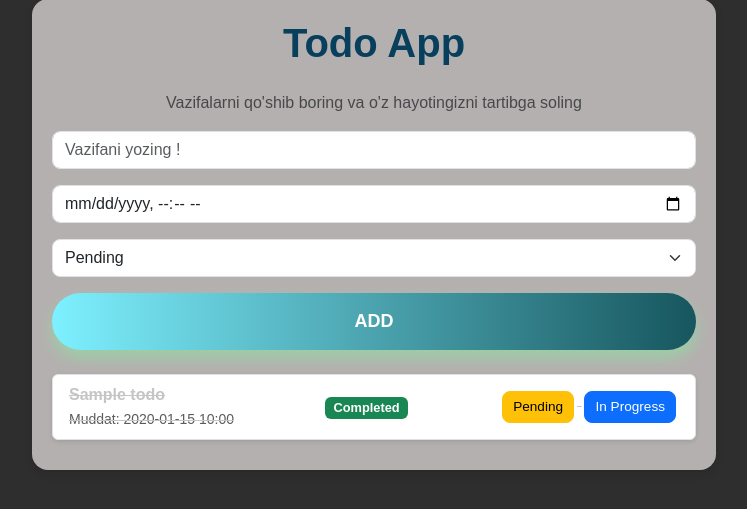
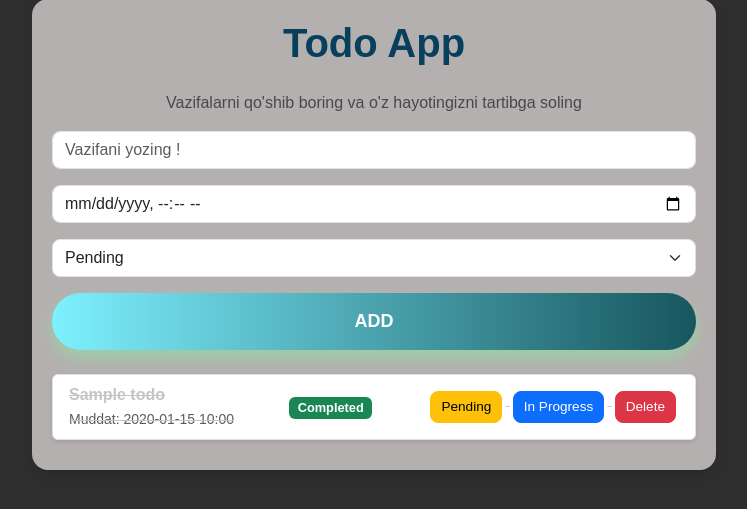
Before and after one commit to dilwodvcc/TodoApp, a PHP site: page /todos in a window 1280 px wide. Shown: the part 49-558 px from the top of the page, without its empty margins (266-1013 px from the left). Run offline with PHP 8.4, Linux system fonts and the light colour scheme; tables that the repository leaves empty or names only in its code hold one stand-in row (values such as "Sample post").

Commit message:
add delet database and view deleted

```diff
--- a/index.php
+++ b/index.php
@@ -11,3 +11,4 @@ $router->getRoute('/', [$control, 'home']);
 $router->getRoute('/todos', [$control, 'showTodos']);
 $router->getRoute('/update', [$control, 'updateTodo']);
 $router->postRoute('/todos', [$control, 'storeTodo']);
+$router->getRoute('/delete', [$control, 'deleteTodo']);
--- a/src/Control.php
+++ b/src/Control.php
@@ -38,4 +38,12 @@ class Control
         header('Location: /todos');
         exit();
     }
+    public function deleteTodo()
+    {
+        if (isset($_GET['id'])) {
+            $this->todo->delete($_GET['id']);
+        }
+        header('Location: /todos');
+        exit();
+    }
 }
--- a/src/Todo.php
+++ b/src/Todo.php
@@ -30,4 +30,10 @@ class Todo {
         $stmt->bindParam(':status', $status);
         $stmt->execute();
     }
+    public function delete($task_id) {
+        $stmt = $this->db->conn->prepare("DELETE FROM todo WHERE id = :id");
+        $stmt->bindParam(':id', $task_id);
+        $stmt->execute();
+    }
+
 }
--- a/view/home.php
+++ b/view/home.php
@@ -125,6 +125,7 @@
                         <?php if ($task['status'] !== 'in_progress'): ?>
                             <a href="/update?id=<?= $task['id'] ?>&status=in_progress" class="btn btn-primary btn-sm btn-status">In Progress</a>
                         <?php endif; ?>
+                        <a href="/delete?id=<?= $task['id'] ?>" class="btn btn-danger btn-sm btn-status">Delete</a>
                     </div>
                 </li>
                 <?php endforeach; ?>
```
Lines whose indentation alone changed are shown as unchanged.
